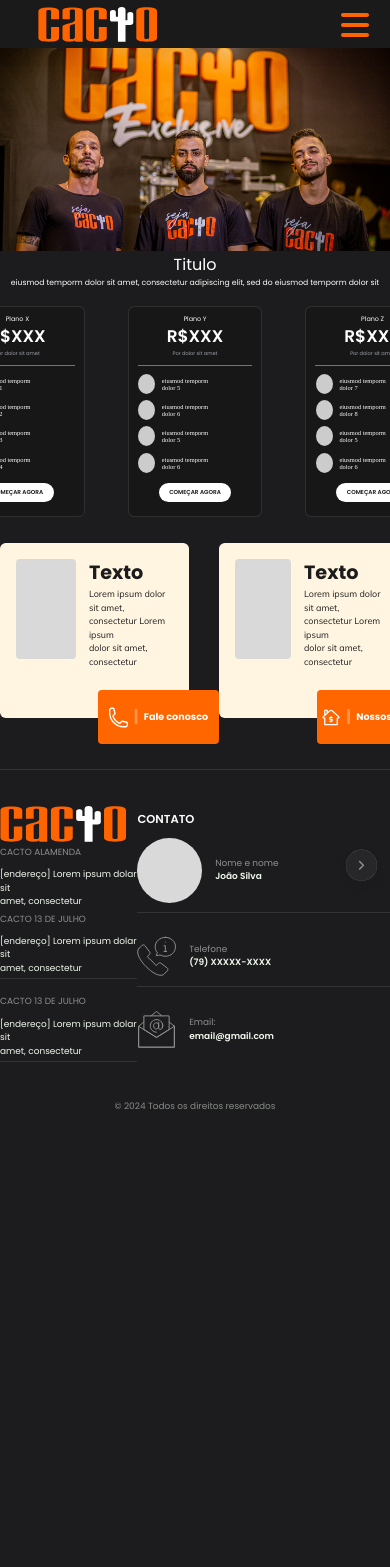
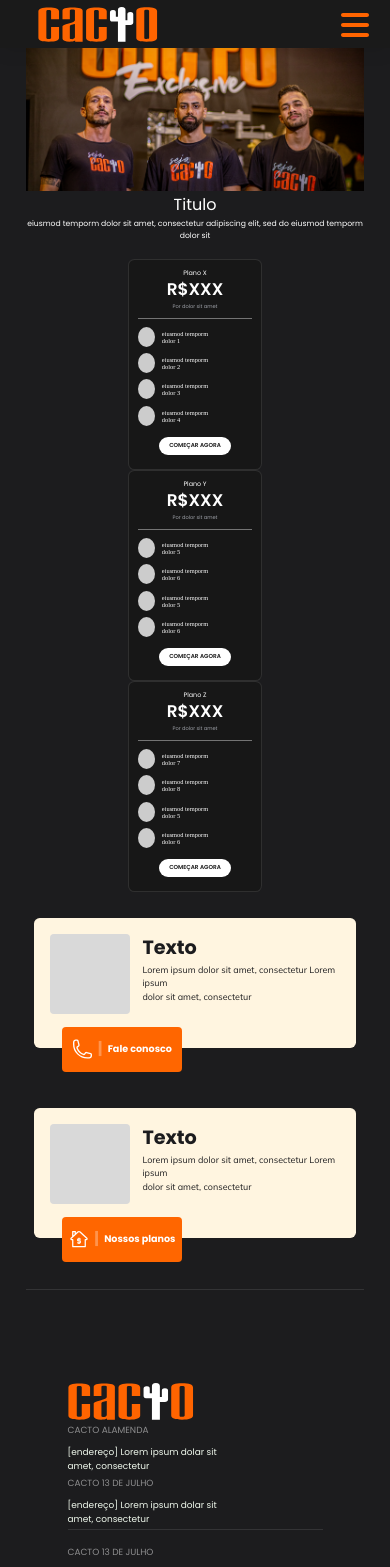
Before and after one commit to ajulabs/cacto-web, a Vue app: page /Planos in a window 390 px wide. Shown: the top 1567 px of the page. Before the commit the page ends 1126 px from the top, so only its background shows below. Built offline with nearby package versions, Linux system fonts and the light colour scheme; a web font is replaced by a local one.

Commit message:
responsive-footer

```diff
--- a/src/App.vue
+++ b/src/App.vue
@@ -31,13 +31,77 @@ import { RouterView, RouterLink } from 'vue-router';
 
 @media (max-width:1420px){
     html {
-        font-size: 55%;
+        font-size: 58%;
     }
 }
-
+@media (max-width: 1024px) {
+    html {
+        font-size: 58%;
+    }
+}
+@media (max-width: 970px ){
+    html {
+        font-size: 54%;
+    }
+}
+@media (max-width: 963px ) {
+    html {
+        font-size: 51%;
+    }
+}
+@media (max-width: 909px ) {
+    html {
+        font-size: 49%;
+    }
+}
+@media (max-width: 890px) {
+    html {
+        font-size: 47%;
+    }
+}
+@media (max-width: 873px ) {
+    html {
+        font-size: 45%;
+    }
+}
+@media (max-width: 855px ) {
+    html {
+        font-size: 45%;
+    }
+}
+@media (max-width: 802px ) {
+    html {
+        font-size: 44%;
+    }
+}
+@media (max-width: 784px ) {
+    html {
+        font-size: 43%;
+    }
+}
 @media (max-width: 768px) {
     html {
+        font-size: 41%;
+    }
+}
+@media (max-width: 730px ) {
+    html {
+        font-size: 40%;
+    }
+}
+@media (max-width: 713px ) {
+    html {
         font-size: 45%;
+    }
+}
+@media (max-width: 623px ) {
+    html {
+        font-size: 44%;
+    }
+}
+@media (max-width: 606px ) {
+    html {
+        font-size: 38%;
     }
 }
 @media (max-width: 575px) {
@@ -45,14 +109,26 @@ import { RouterView, RouterLink } from 'vue-router';
         font-size: 40%;
     }
 }
-@media (max-width: 375px) {
+
+@media (max-width: 515px ) {
     html {
-        font-size: 30%;
+        font-size: 27%;
     }
 }
-@media (max-width: 320px) {
+@media (max-width: 498px ) {
     html {
-        font-size: 30%;
+        font-size: 34%;
+    }
+}
+@media (max-width: 462px ) {
+    html {
+        font-size: 40%;
+    }
+}
+
+@media (max-width: 357px) {
+    html {
+        font-size: 37%;
     }
 }
 </style>
--- a/src/components/BtnSejaMember.vue
+++ b/src/components/BtnSejaMember.vue
@@ -29,7 +29,9 @@ import ModalAgendamento from './ModalAgendamento.vue';
     font-weight: 700;
     font-family: 'Poppins', sans-serif;
     width: 50%;
+    max-width: 520px;
     height: 25%;
+    max-height: 54px;
     border-radius: 10px;
     padding: 16px 18px 16px 18px;
     gap: 10px;
@@ -38,12 +40,30 @@ import ModalAgendamento from './ModalAgendamento.vue';
     background-color: #e65500;
 }
 /* Smartphones pequenos */
-@media(max-width:575px){
+@media(max-width: 590px){
     .cta-button {
-        max-width: 177px;
-        max-height: 40px;
-        margin-bottom: 1rem;
-        border-radius: 4px;
+        max-width: 200px;
+        max-height: 20px;
+        /* padding: 16px 0 16px 0; */
+        /* margin-bottom: 1.5rem; */
+        border-radius: 6px;
+        font-size: 1.3rem;
+        display: flex;
+        justify-content: center;
+        align-items: center;
+    }
+    .div_ctaBtn {
+        display: flex;
+        justify-content: center;
+        align-items: center;
+    }
+}
+@media(max-width: 320px) {
+    .cta-button {
+        display: flex;
+        justify-content: center;
+        text-align: center;
+        padding: 2rem;
     }
 }
 </style>
--- a/src/components/BtnSejaMemberTwo.vue
+++ b/src/components/BtnSejaMemberTwo.vue
@@ -25,7 +25,7 @@ const navigateToPage = () => {
 .join-button {
     width: 100%;
     max-width: 290.26px;
-    height: 100%;
+    height: 87px;
     max-height: 87.1px;
     display: inline-flex;
     align-items: center;
--- a/src/components/Button.vue
+++ b/src/components/Button.vue
@@ -74,4 +74,16 @@ const props = defineProps({
         max-width: 190px;
     }
 }
+@media (max-width: 881px) {
+    .custom-button {
+        height: 45px;
+        max-width: 180px;
+    }
+}
+@media (max-width: 320px) {
+    .custom-button {
+        height: 35px;
+        max-width: 130px;
+    }
+}
 </style>
--- a/src/components/CardA.vue
+++ b/src/components/CardA.vue
@@ -48,16 +48,19 @@ import Button from './Button.vue';
 
 .Card-wrapper {
     width: 100%;
-    max-width: 1110px;
+    max-width: 1433px;
     display: flex;
     justify-content: space-evenly;
     align-items: center;
+    margin: 0 auto;
+    padding: 0 8px 0 8px;
     gap: 30px;
 }
 .card-container {
     width: 100%;
     max-width: 540px;
-    height: 175px;
+    height: 100%;
+    max-height: 175px;
     background-color: #FFF5E0;
     border-radius: 0.9rem;
     padding: 2.5rem;
@@ -86,25 +89,48 @@ import Button from './Button.vue';
     height: 100px;
     background-color:#D9D9D9 ;
     border-radius: 0.625rem;
+    margin-bottom: 1rem;
 }
 .BTN-Footer {
     width: 100%;
     max-width: 250px;
-    height: 54px;
+    height: 100%;
+    max-height: 54px;
     z-index: 2;
     margin-left: 10rem;
     margin-top: 1rem;
     padding: 16px 18px 16px 18px;
 }
 
-@media (max-width: 1440px) {
+
+@media (max-width: 882px) {
+    .BTN-Footer {
+        padding: 0;
+    }
     .card-container {
-        max-width: 450px;
+        max-height: 130px;
+    }
+    .BG {
+        max-height: 80px;
+        max-width: 80px;
     }
 }
-@media (max-width: 1385px) {
-    .card-container {
-        max-width: 410px;
+@media (max-width: 668px) {
+    .Card-wrapper {
+        flex-direction: column;
+        gap: 60px;
+    }
+    .BTN-Footer {
+        margin-top: .5rem;
+    }
+
+}
+@media (max-width: 515px) {
+    .BTN-Footer {
+        max-width: 120px;
+        margin-top: 1rem;
+        margin-left: 2rem;
     }
 }
+
 </style>
--- a/src/components/CardModallities.vue
+++ b/src/components/CardModallities.vue
@@ -58,11 +58,14 @@ const props = defineProps({
 
 <style scoped>
 .cardModal-container {
-    width: 82rem;
+    width: 100%;
+    max-width: 82rem;
     margin: 0 auto;
     margin-top: 6rem;
 }
 .cardModal-content {
+    width: 100%;
+    max-width: 1300px;
     display: flex;
     justify-content: space-evenly;
     align-items: center;
@@ -73,7 +76,8 @@ const props = defineProps({
     align-items: center;
 }
 .txt-Modal {
-    width: 29.17rem;
+    width: 100%;
+    max-width: 29.17rem;
 }
 .lineVertical {
     padding-left: 4rem;
--- a/src/components/Footer.vue
+++ b/src/components/Footer.vue
@@ -34,7 +34,7 @@ import Line from './Line.vue';
                 <div class="contacto-content">
                     <h1>CONTATO</h1>
                     <div class="list-footer-contacto">
-                        <div class="itens-footer">
+                        <div class="itens-list-footer">
                             <div class="contacto-name">
                                 <div class="background"></div>
                             </div>
@@ -78,6 +78,7 @@ import Line from './Line.vue';
 
 <style scoped>
 .footer-container {
+    height: 850px;
     margin-top: 4rem;
 }
 .contacto-local {
@@ -154,7 +155,16 @@ import Line from './Line.vue';
     margin: 1.5rem 0;
     gap: 2rem;
 }
-.itens-footer h3 {
+.itens-list-footer {
+    width: 100%;
+    max-width: 255px;
+    display: flex;
+    justify-content: space-between;
+    align-items: center;
+    text-align: center;
+    padding: 2rem 0;
+}
+.itens-footer h3, .itens-list-footer h3 {
     width: 105px;
     font-family: 'Poppins';
     font-weight: 400;
@@ -163,7 +173,7 @@ import Line from './Line.vue';
     color: #FFFFFF;
     opacity: 50%;
 }
-.itens-footer h2 {
+.itens-footer h2, .itens-list-footer h2 {
     font-family: 'Poppins';
     font-weight: 600;
     font-size: 1.4rem;
@@ -203,4 +213,24 @@ import Line from './Line.vue';
     margin: 4rem 0 8rem 0;
 }
 
+@media (max-width: 560px) {
+    .footer-container {
+        padding: 0 4rem;
+    }
+}
+
+@media (max-width: 460px ){
+    .content-sobre {
+        flex-direction: column;
+        justify-content: space-evenly;
+        height: 666px;
+        margin: 0 auto;
+        padding: 0 2rem;
+    }
+}
+
+@media (max-width: 265px) {
+
+}
+
 </style>
--- a/src/components/Header.vue
+++ b/src/components/Header.vue
@@ -112,7 +112,7 @@ const handleMenuClick = () => {
 
     nav {
         max-width: 575px;
-        padding: 2rem;
+        padding: 1rem;
         justify-content: flex-start;
     }
 
@@ -220,7 +220,7 @@ const handleMenuClick = () => {
 
     @media (max-width: 384px) {
         .menu-ic {
-            margin-right: 4rem;
+            margin-right: 8rem;
             margin-left: 2rem;
         }
     }
--- a/src/components/HeroSection.vue
+++ b/src/components/HeroSection.vue
@@ -34,12 +34,10 @@ import BtnSejaMember from './BtnSejaMember.vue';
     .imgOne {
         width: 100%;
         max-width: 1440px;
-        /* position: relative; */
 }
     .imgOne img {
         width: 100%;
         max-width: 1440px;
-        /* margin-top: 7rem; */
         position: relative;
         object-fit: cover;
 }
@@ -48,7 +46,7 @@ import BtnSejaMember from './BtnSejaMember.vue';
         width: 100%;
         max-width:1440px ;
         margin: 0 auto;
-        bottom: 1.25rem;
+        bottom: 5.25rem;
         z-index: 2;
         text-align: center;
         color: #FFFFFF;
@@ -84,12 +82,25 @@ import BtnSejaMember from './BtnSejaMember.vue';
             padding: 0 1rem;
         }
     }
+
+    @media (max-width:1440px) {
+        .main-txt {
+            bottom: 14.25rem;
+        }
+    }
+
     @media (max-width: 1420px){
         .container {
-            max-width: 1400px;
+            max-width: 1420px;
         }
         .imgOne img{
             max-width: 1400px;
+        }
+    }
+
+    @media (max-width: 1400px) {
+        .main-txt {
+            bottom: 10rem;
         }
     }
 
@@ -103,13 +114,29 @@ import BtnSejaMember from './BtnSejaMember.vue';
         .imgOne img {
             max-width: 100vw;
         }
+        .main-txt {
+            bottom: 8rem;
+        }
     }
 
-    /* Smartphones pequenos */
+    @media (max-width: 1024px ) {
+        .main-txt {
+            bottom: 6rem;
+        }
+    }
+
+    @media (max-width:970px) {
+        .main-txt {
+            bottom: 4rem;
+            padding: 0 4rem;
+        }
+    }
+
     @media(max-width:575px){
 
         .main-txt {
             max-width: 575px;
+            bottom: 1rem;
         }
 
         .icon-logo {
@@ -122,4 +149,46 @@ import BtnSejaMember from './BtnSejaMember.vue';
         }
     }
 
+    @media (max-width: 425px) {
+        .imgOne {
+            margin-top: 4rem;
+        }
+        h1 {
+            font-size: 2.7rem;
+            line-height: 2.5rem;
+        }
+        h2 {
+            font-size: 1.5rem;
+            line-height: 2rem;
+        }
+    }
+
+    @media (max-width: 375px) {
+        .imgOne {
+            margin-top: 6rem;
+        }
+        h1 {
+            font-size: 2.3rem;
+            line-height: 2rem;
+        }
+        h2 {
+            font-size: 1.1rem;
+            line-height: 2rem;
+        }
+    }
+
+    @media (max-width: 320px) {
+        .imgOne {
+            margin-top: 8rem;
+        }
+        h1 {
+            font-size: 2.1rem;
+            line-height: 2.1rem;
+        }
+        h2 {
+            font-size: 1.2rem;
+            line-height: 2.1rem;
+        }
+    }
+
 </style>
--- a/src/views/AtendimentoEspecializado.vue
+++ b/src/views/AtendimentoEspecializado.vue
@@ -150,8 +150,8 @@ p{
 .play-button::before {
     content: '';
     position: absolute;
-    left: 40%;
-    top: 35%;
+    left: 35%;
+    top: 30%;
     width: 0;
     height: 0;
     border-left: 25px solid #171717;
@@ -197,8 +197,8 @@ p{
 .play-buttonRigth::before {
     content: '';
     position: absolute;
-    left: 40%;
-    top: 35%;
+    left: 35%;
+    top: 30%;
     width: 0;
     height: 0;
     border-left: 25px solid #171717;
--- a/src/views/Beneficios.vue
+++ b/src/views/Beneficios.vue
@@ -58,7 +58,7 @@ import Service from '@/components/Service.vue';
 <style scoped>
 
 .DivTitle {
-    margin-top: 2rem;
+    margin-top: 2.3rem;
     margin-bottom: 2rem;
     display: flex;
     justify-content: center;
--- a/src/views/Planos.vue
+++ b/src/views/Planos.vue
@@ -200,5 +200,22 @@ const selectCard = (cardId) => {
     background-color: #FF6400;
 }
 
+@media (max-width: 1440px) {
+    .containerPlan {
+        padding: 0 4rem;
+    }
+}
+
+/* Todo revisar responsividade */
+
+@media (max-width:463px){
+    .card {
+        display: flex;
+        flex-direction: column;
+        justify-content: space-evenly;
+        align-items: center;
+    }
+}
+
 
 </style>
```
